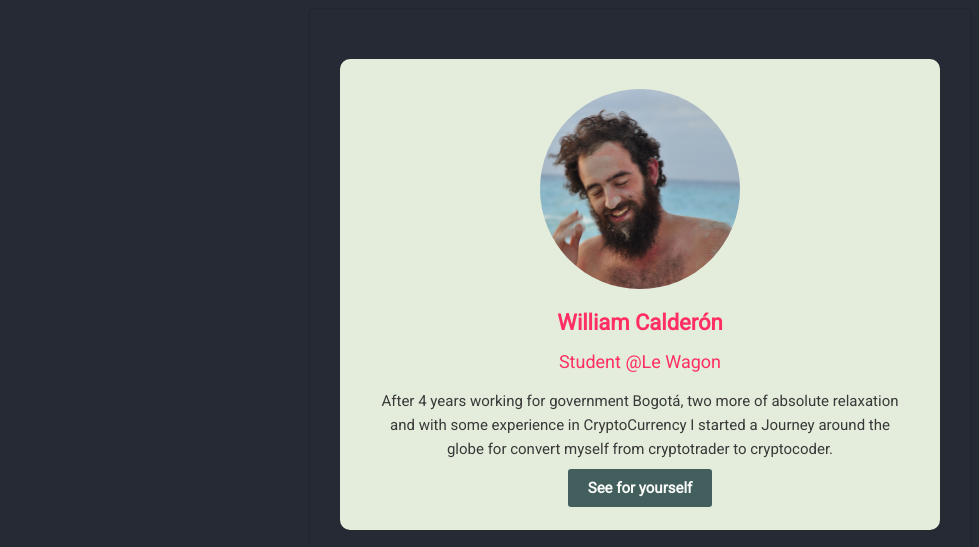
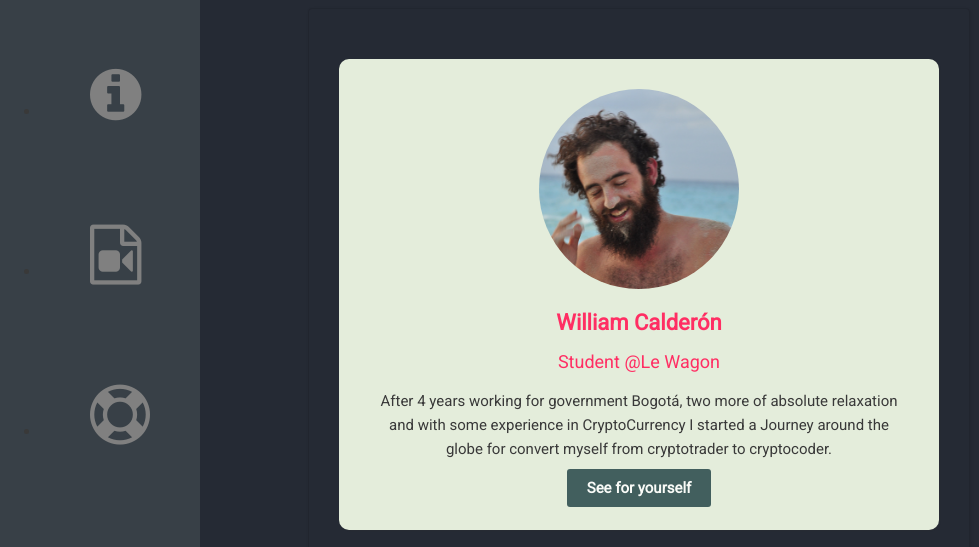
Before and after one commit to wec999/profile, a plain HTML site: page index.html in a window 1280 px wide. Shown: the top 547 px of the page, without its empty margins (0-979 px from the left). Drawn offline with Linux system fonts and the light colour scheme.

Commit message:
Fixed sidebar

```diff
--- a/index.html
+++ b/index.html
@@ -9,8 +9,8 @@
 </head>
 
 <body>
-  <div class="container">
-    <div class="card text-center">
+  <div class="container" id="page-content">
+    <div class="card text-center" id="summary">
       <img id="img-profile" class="img-circle" src="images/profile.jpg" alt="William Calderon">
       <h1>William Calderón</h1>
       <h2>Student @Le Wagon</h2>
@@ -40,7 +40,7 @@
         </li>
       </ul>
     </div>
-    <div class="card">
+    <div class="card" id="movies">
       <h1>My Favorite movies</h1>
 
       <table>
@@ -76,7 +76,7 @@
       </table>
 
     </div>
-    <div class="card">
+    <div class="card" id="footer">
       <h2>About this page</h2>
       This page has been coded during the <a href="https://lewagon.com/program" target="_blank">FullStack program @LeWagon</a>. That was probably the best experience of my entire life.
 
@@ -100,6 +100,23 @@
     </div>
 
   </div>
+
+  <div id="sidebar">
+    <ul>
+      <li><a href="#summary">
+        <i class="fa fa-info-circle big-icon"></i>
+      </a>
+    </li>
+    <li><a href="#movies">
+        <i class="fa fa-file-video-o big-icon"></i>
+      </a>
+    </li>
+    <li><a href="#footer">
+        <i class="fa fa-life-ring big-icon"></i>
+      </a>
+    </li>
+  </ul>
+</div>
 </body>
 </body>
 </html>
--- a/style.css
+++ b/style.css
@@ -116,3 +116,23 @@ a:hover {
   font-weight: bold;
   border-radius: 3px;
 }
+
+#sidebar {
+  position: fixed;
+  width: 200px;
+  left: 0;
+  top: 0;
+  bottom: 0;
+  background-color:#384047;
+}
+
+
+#page-content {
+  margin-left: 300px;
+}
+
+.big-icon {
+  font-size: 60px;
+  color:gray;
+  padding:50px;
+}
```
Lines whose indentation alone changed are shown as unchanged.
